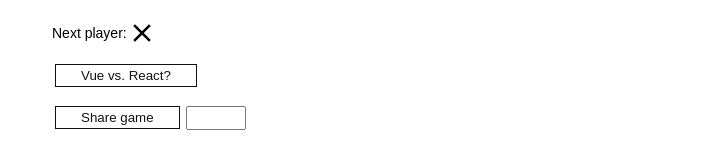
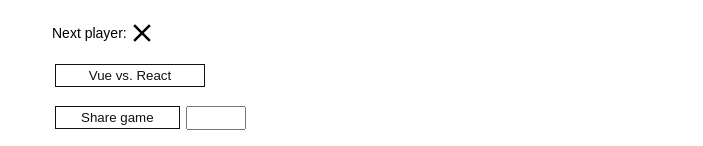
Before and after one commit to ldgit/react-tic-tac-toe, a React app: page / in a window 1280 px wide. Shown: the part 722-868 px from the top of the page, without its empty margins (288-991 px from the left). Built offline with nearby package versions, Linux system fonts and the light colour scheme.

Commit message:
special icons button text changes when clicked

```diff
--- a/src/components/UltimateGame.jsx
+++ b/src/components/UltimateGame.jsx
@@ -70,8 +70,12 @@
           specialIcons={specialIcons}
         />
         <br />
-        <button type="button" className="button" onClick={toggleIcons}>
-          Vue vs. React?
+        <button
+          type="button"
+          className="button specialIconsButton"
+          onClick={toggleIcons}
+        >
+          {specialIcons ? 'X vs. O' : 'Vue vs. React'}
         </button>
         <br />
         <br />
--- a/src/index.sass
+++ b/src/index.sass
@@ -124,6 +124,9 @@
   background-color: $almostblack
   color: white
 
+.specialIconsButton
+  width: 150px
+
 button.square-react-icon
   @include squareIcon('react-icon.svg')
   @include hideText()
```
Also changed, not shown: 1 other file (tests, documents, lock files or other folders).
